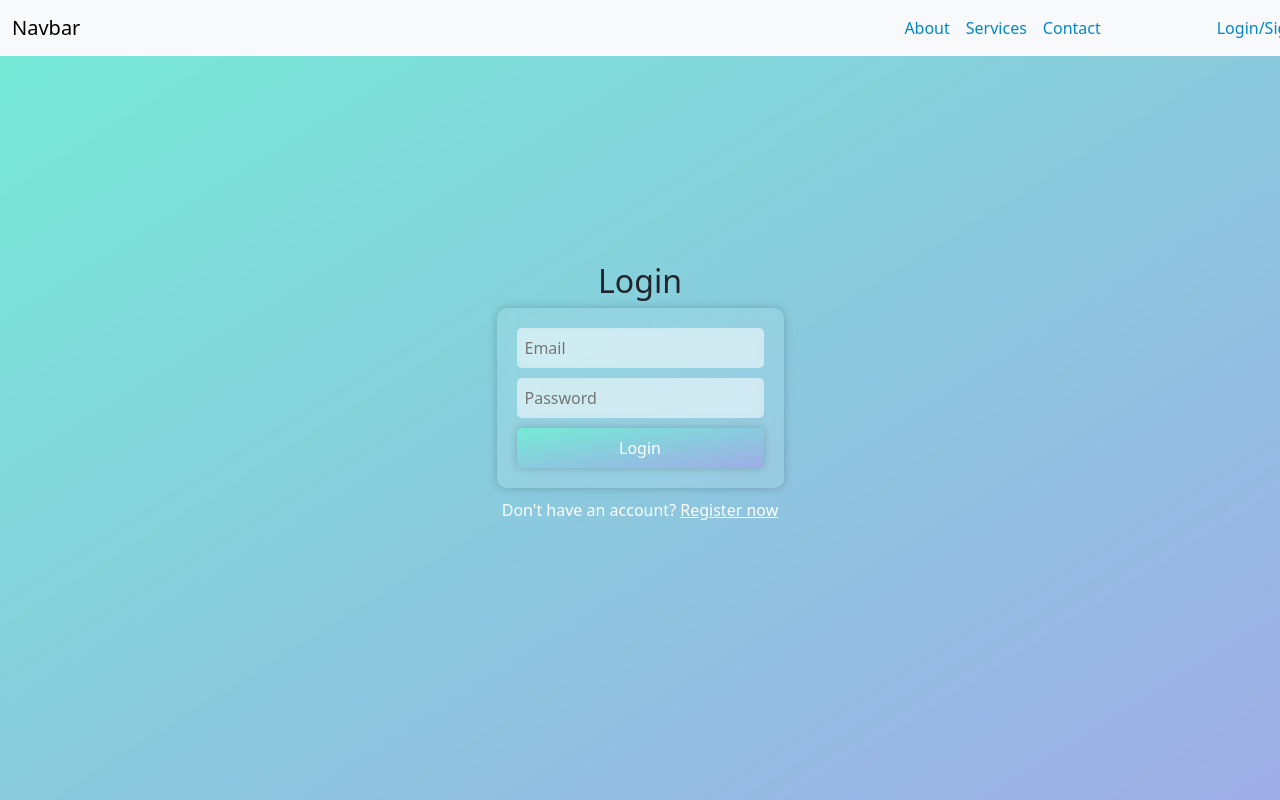
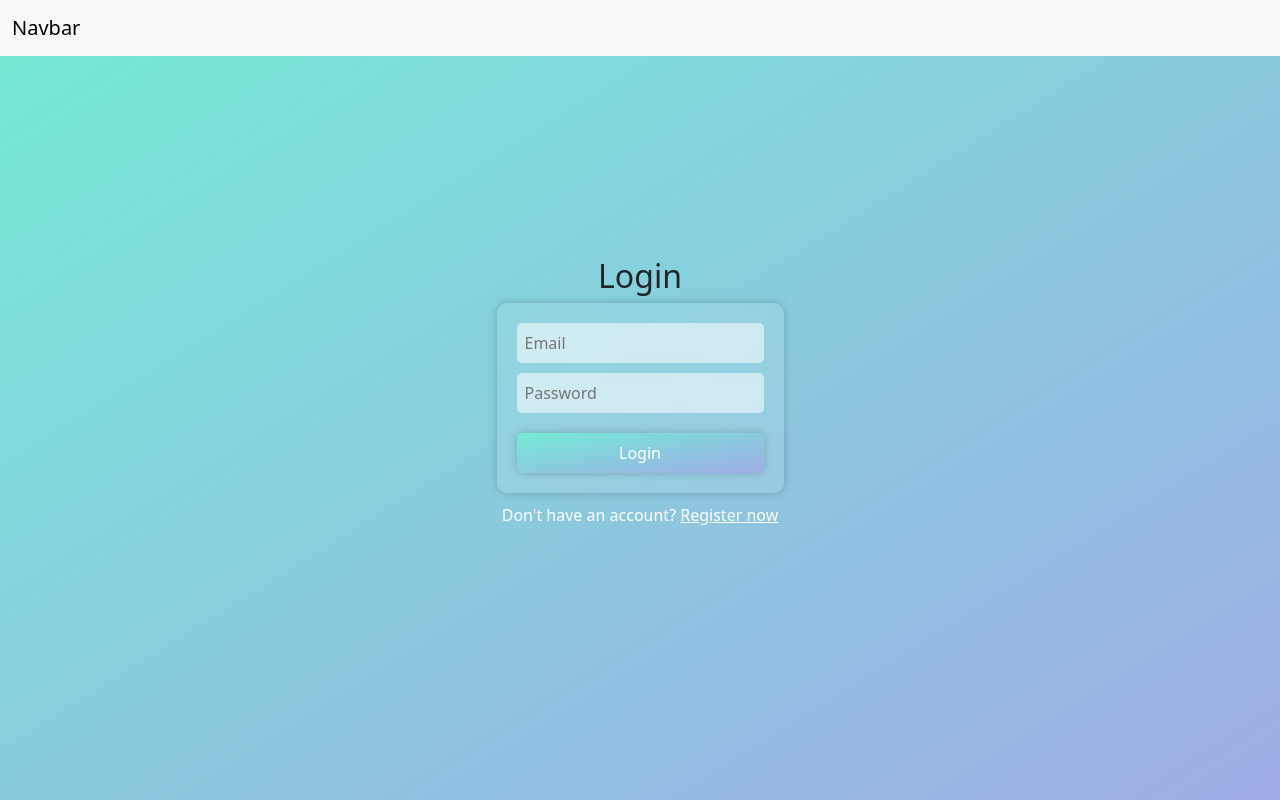
Before and after one commit to iamrohitt/news, a React (Create React App) app: page /login in a window 1280 px wide. Built offline with nearby package versions, Linux system fonts and the light colour scheme.

Commit message:
api added

```diff
--- a/package.json
+++ b/package.json
@@ -22,6 +22,7 @@
     "mongoose": "^7.3.1",
     "nodemon": "^2.0.22",
     "react": "^18.2.0",
+    "react-auth-kit": "^2.12.3",
     "react-dom": "^18.2.0",
     "react-icons": "^4.10.1",
     "react-router-dom": "^6.14.1",
--- a/src/LoginPage.js
+++ b/src/LoginPage.js
@@ -111,10 +111,15 @@ const LoginPage = () => {
     color: 'white',
     cursor: 'pointer',
     boxShadow: '0 0 10px rgba(0, 0, 0, 0.2)',
+    marginTop: '10px', // Add margin-top to match the second button
+    "&:hover": { // Add hover effect to match the second button
+      background: "linear-gradient(to bottom right, #74ebd5, #9face6)",
+    },
   }}
 >
   Login
 </button>
+
         </form>
 
         {/* "Don't have an account? Register now" */}
--- a/src/Navbar.js
+++ b/src/Navbar.js
@@ -48,7 +48,7 @@ const Navbar = () => {
             <Icon path={isOpen ? mdiClose : mdiMenu} size={1} />
           </MDBNavbarToggler>
           <MDBCollapse show={isOpen} navbar>
-            <MDBNavbarNav className='mr-auto 'style={{marginLeft:'800px'}}>
+            <MDBNavbarNav className='mr-auto 'style={{marginLeft:'1450px'}}>
               {/* About */}
               <MDBNavbarItem>
                 <MDBNavbarLink href='#' className='hover-underline-animation'>About</MDBNavbarLink>
@@ -63,7 +63,7 @@ const Navbar = () => {
               </MDBNavbarItem>
             </MDBNavbarNav>
             {/* Login/Register */}
-            <MDBNavbarNav className='ml-auto'style={{marginLeft:'100px'}}>
+            <MDBNavbarNav className='ml-auto'style={{marginLeft:'0px'}}>
               <MDBNavbarItem>
                 <Link to="/login" className='nav-link hover-underline-animation'>Login/Signup</Link>
               </MDBNavbarItem>
```
Also changed, not shown: src/api/signup.js (added), 1 other file (tests, documents, lock files or other folders). Lines whose indentation alone changed are shown as unchanged.
